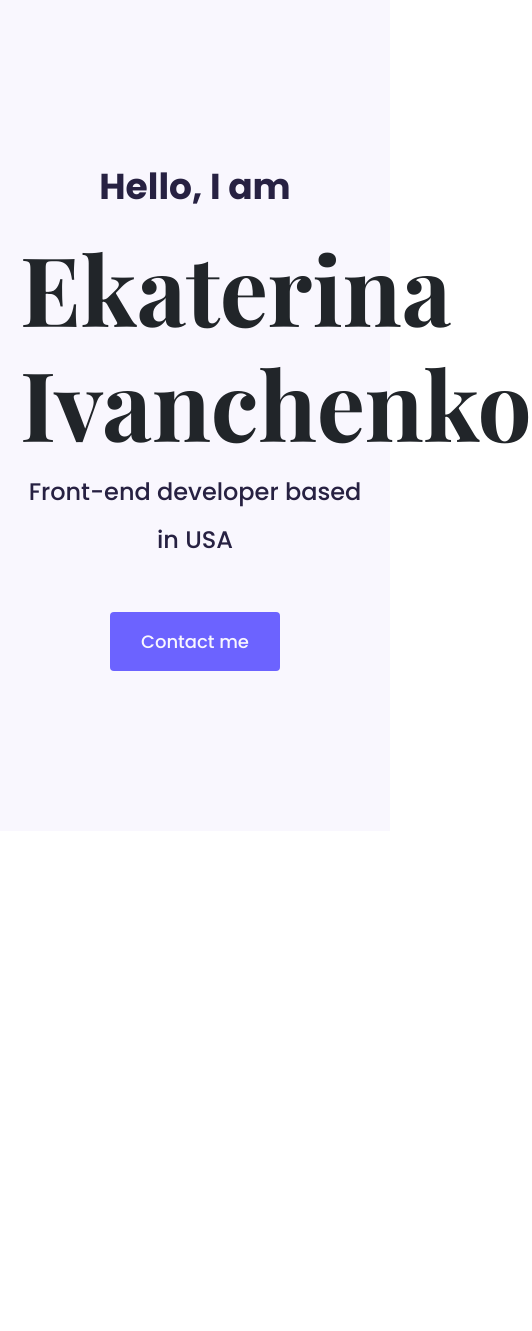
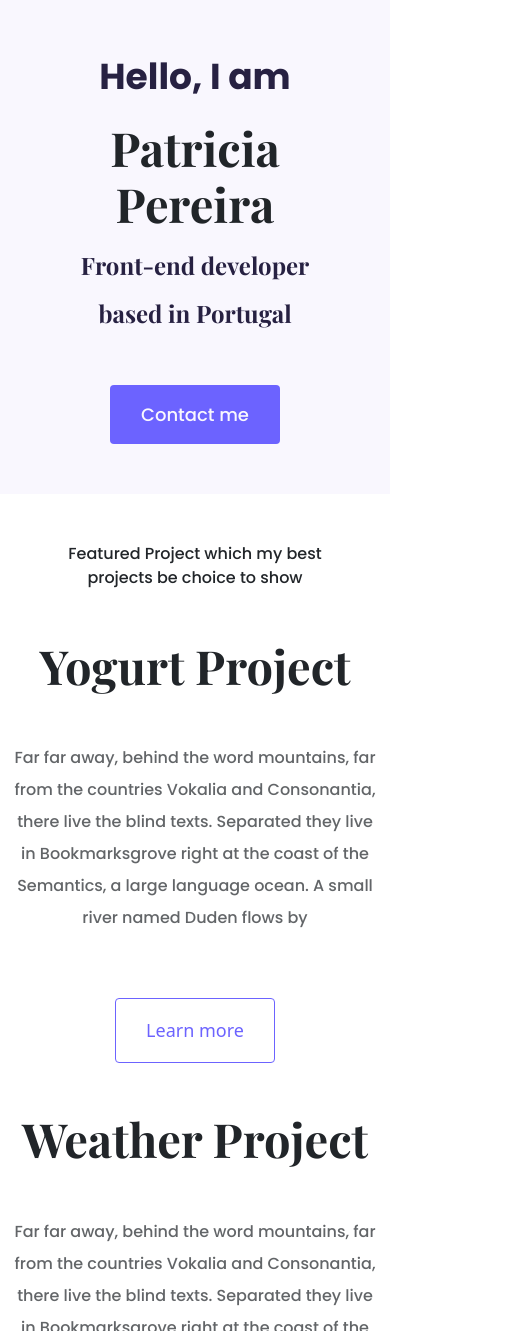
Before and after one commit to Ivanceka/portfolio-project, a plain HTML site: page index.html in a window 390 px wide. Shown: the top 1331 px of the page, 532 px wide, since content can reach past the window. Before the commit the page ends 844 px from the top, so only its background shows below. Drawn offline with nearby package versions, Linux system fonts and the light colour scheme.

Commit message:
Added homepage content

```diff
--- a/index.html
+++ b/index.html
@@ -31,11 +31,71 @@
   <body>
     <div class="hero">
       <p>Hello, I am</p>
-      <h1>Ekaterina Ivanchenko</h1>
-      <h2 class="mb-5">Front-end developer based in USA</h2>
+      <h1>Patricia Pereira</h1>
+      <h2 class="mb-5">Front-end developer based in Portugal</h2>
       <div>
         <a href="#" class="btn btn-branding">Contact me</a>
       </div>
     </div>
+    <div class="container">
+      <p class="text-center m-5">
+        Featured Project which my best projects be choice to show
+      </p>
+      <div class="row mb-5">
+        <div class="col d-none d-lg-block">
+          <img src="/images/yogurt.png" alt="Yogurt" class="img-fluid" />
+        </div>
+        <div class="col">
+          <div class="wraper">
+            <h2 class="mb-5">Yogurt Project</h2>
+            <p class="mb-5">
+              Far far away, behind the word mountains, far from the countries
+              Vokalia and Consonantia, there live the blind texts. Separated
+              they live in Bookmarksgrove right at the coast of the Semantics, a
+              large language ocean. A small river named Duden flows by
+            </p>
+            <a href="#" class="btn btn-outline mt-3">Learn more</a>
+          </div>
+        </div>
+      </div>
+      <div class="row mb-5">
+        <div class="col">
+          <div class="wraper">
+            <h2 class="mb-5">Weather Project</h2>
+            <p class="mb-5">
+              Far far away, behind the word mountains, far from the countries
+              Vokalia and Consonantia, there live the blind texts. Separated
+              they live in Bookmarksgrove right at the coast of the Semantics, a
+              large language ocean. A small river named Duden flows by
+            </p>
+            <a href="#" class="btn btn-outline mt-3">Learn more</a>
+          </div>
+        </div>
+        <div class="col d-none d-lg-block">
+          <img src="/images/weather.png" alt="WeatherApp" class="img-fluid" />
+        </div>
+      </div>
+      <div class="row mb-5">
+        <div class="col d-none d-lg-block">
+          <img
+            src="/images/dictionary.png"
+            alt="DictionaryApp"
+            class="img-fluid"
+          />
+        </div>
+        <div class="col">
+          <div class="wraper">
+            <h2 class="mb-5">Dictionary Project</h2>
+            <p class="mb-5">
+              Far far away, behind the word mountains, far from the countries
+              Vokalia and Consonantia, there live the blind texts. Separated
+              they live in Bookmarksgrove right at the coast of the Semantics, a
+              large language ocean. A small river named Duden flows by
+            </p>
+            <a href="#" class="btn btn-outline mt-3">Learn more</a>
+          </div>
+        </div>
+      </div>
+    </div>
   </body>
 </html>
--- a/styles/style.css
+++ b/styles/style.css
@@ -4,20 +4,30 @@
   --heading-font-family: "Playfair Display", serif;
   --default-font-family: "Poppins", sans-serif;
 }
-
+h2,
+h3,
+p {
+  font-family: var(--default-font-family);
+}
 h1 {
   font-family: var(--heading-font-family);
   font-size: 96px;
 }
 h2 {
+  font-family: var(--heading-font-family);
+  font-size: 64px;
+  font-weight: bold;
+}
+.hero h2 {
   font-size: 24px;
   line-height: 2;
   color: #272142;
+  font-weight: bold;
 }
-p {
+.hero p {
   font-size: 36px;
+  color: #272142;
   font-weight: bold;
-  color: #272142;
 }
 .hero {
   font-family: var(--default-font-family);
@@ -32,3 +42,31 @@ p {
   background-color: var(--branding-color);
   font-size: 18px;
 }
+.btn-outline {
+  padding: 18px 30px;
+  border-radius: 4px;
+  color: var(--branding-color);
+  border: 1px solid var(--branding-color);
+  font-size: 18px;
+}
+.wraper {
+  margin-left: 61px;
+  margin-top: 70px;
+}
+.wraper p {
+  opacity: 0.7;
+  line-height: 2;
+}
+@media (max-width: 900px) {
+  .wraper {
+    text-align: center;
+    margin: 0;
+  }
+  h1,
+  h2 {
+    font-size: 47px;
+  }
+  .hero {
+    padding: 50px;
+  }
+}
```
Also changed, not shown: images/dictionary.png (added), images/weather.png (added), images/yogurt.png (added).
